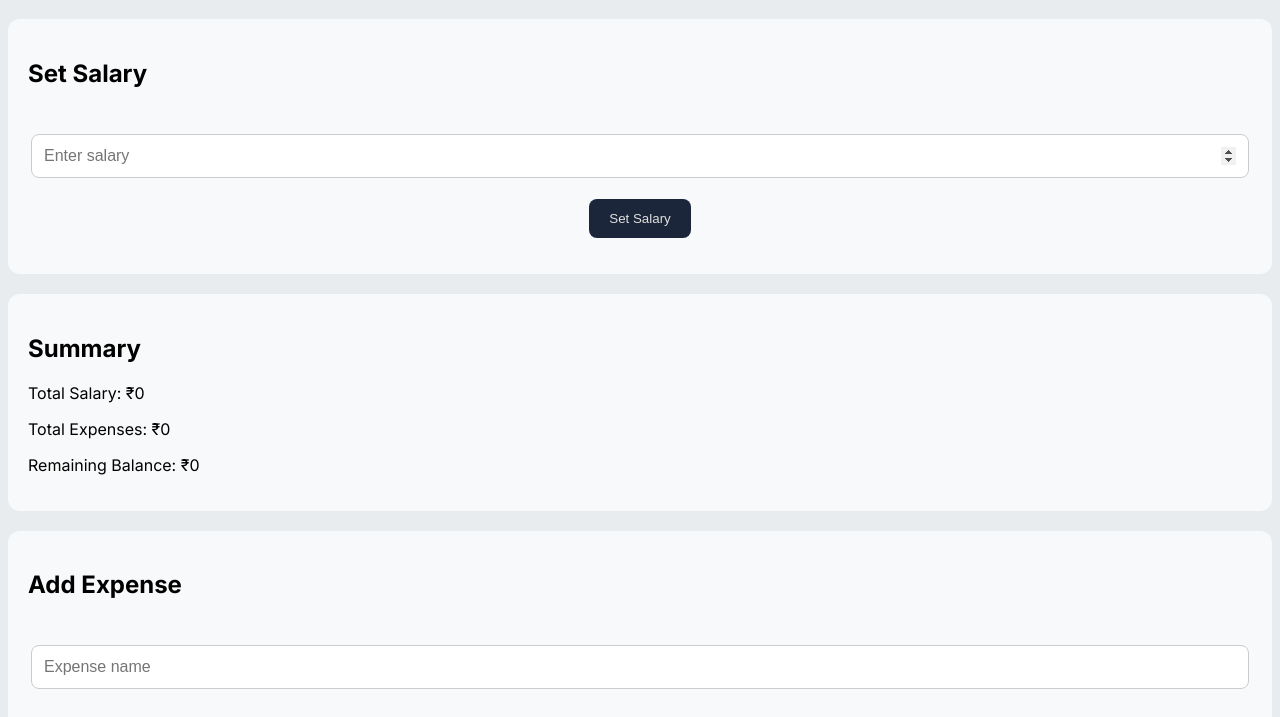
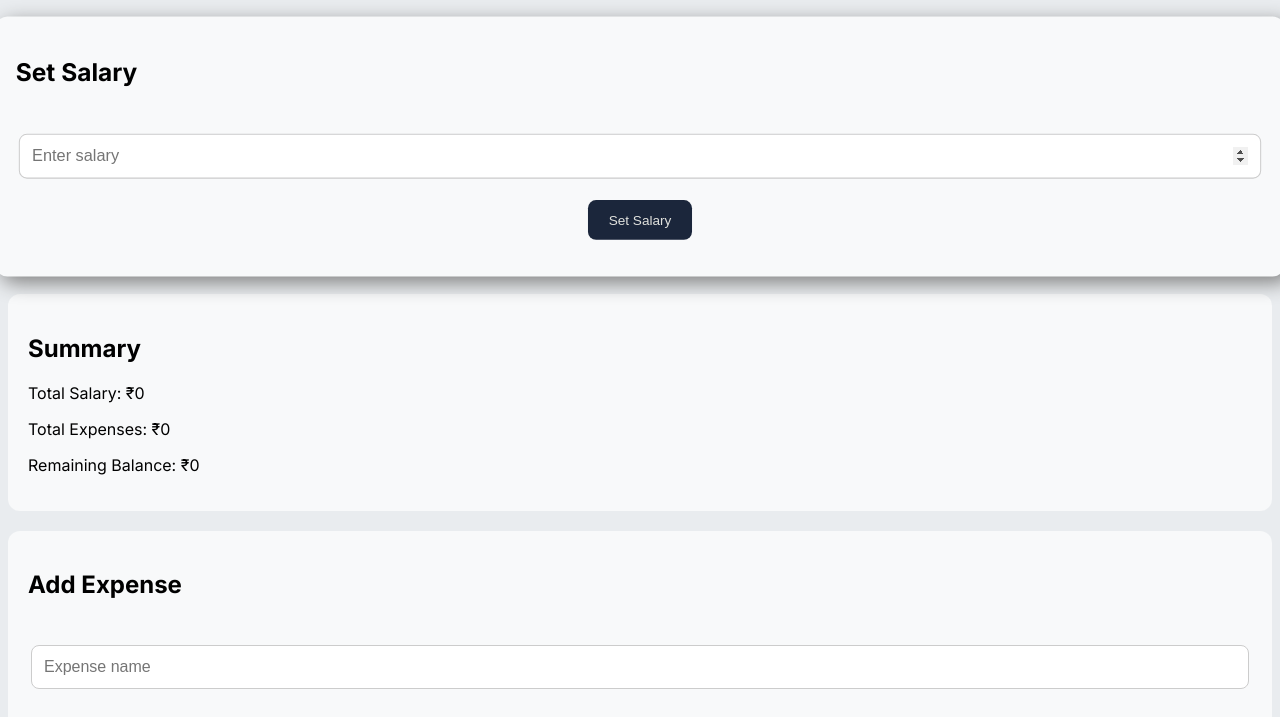
Before and after one commit to Aryan214G/prodesk-cash-flow, a plain HTML site: page dashboard.html in a window 1280 px wide. In both pictures the pointer is over the element 640 px from the left and 209 px from the top of the page. Shown: the part 63-780 px from the top of the page. Drawn offline with Linux system fonts and the light colour scheme.

Commit message:
feat: enhance section styling with hover effects and transitions

```diff
--- a/style.css
+++ b/style.css
@@ -12,6 +12,12 @@ section {
 
     margin-bottom: 20px;
 
+    transition: transform 0.3s ease;
+}
+
+section:hover {
+    transform: scale(1.02);
+    box-shadow: 6px 6px 20px grey;
 }
 
 button {
```
